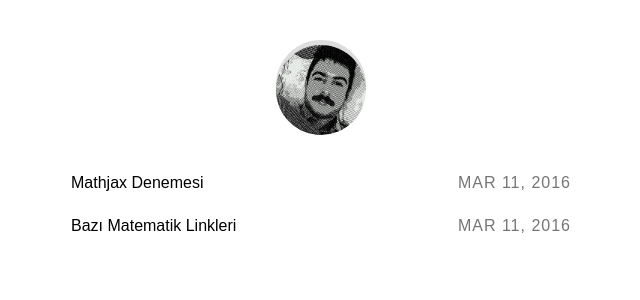
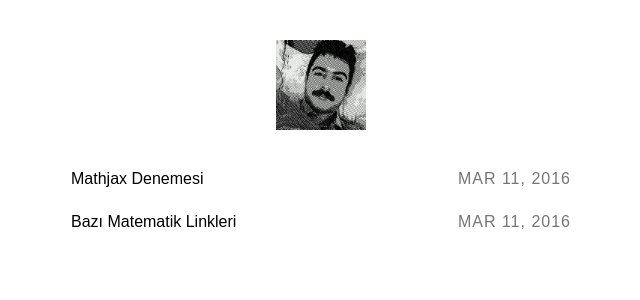
Before and after one commit to hakanergul/hakanergul.github.io, a Jekyll site: the page built from index.html, in a window 1280 px wide. Shown: the top 300 px of the page, without its empty margins (319-959 px from the left). Built offline with Jekyll 4.4.1, drawn with Linux system fonts in a browser that asks for light colours; some web fonts are replaced.

Commit message:
Update main.scss

```diff
--- a/_sass/main.scss
+++ b/_sass/main.scss
@@ -25,7 +25,7 @@ a {
   &.image {
     display: block;
     text-align: center;
-    border: 2px;
+    border: 0;
     border-radius: 5px;
     margin: 30px 0;
   }
@@ -140,12 +140,6 @@ span[data-note] {
     &:hover + .logo-prompt,
     &:focus + .logo-prompt {
       display: inline-block !important;
-    }
-    .gravatar {
-      margin-top: 5px;
-      -webkit-border-radius: 50%;
-      -moz-border-radius: 50%;
-      border-radius: 50%;
     }
     @media (max-width : 480px) {&:hover + .logo-prompt,
       &:focus + .logo-prompt {
@@ -349,7 +343,7 @@ section {
         box-sizing: border-box;
         border-bottom: 2px solid transparent;
         &:hover {
-          border-color: #000;
+          border-color: #F14E32;
         }
       }
       .post-date {
```
